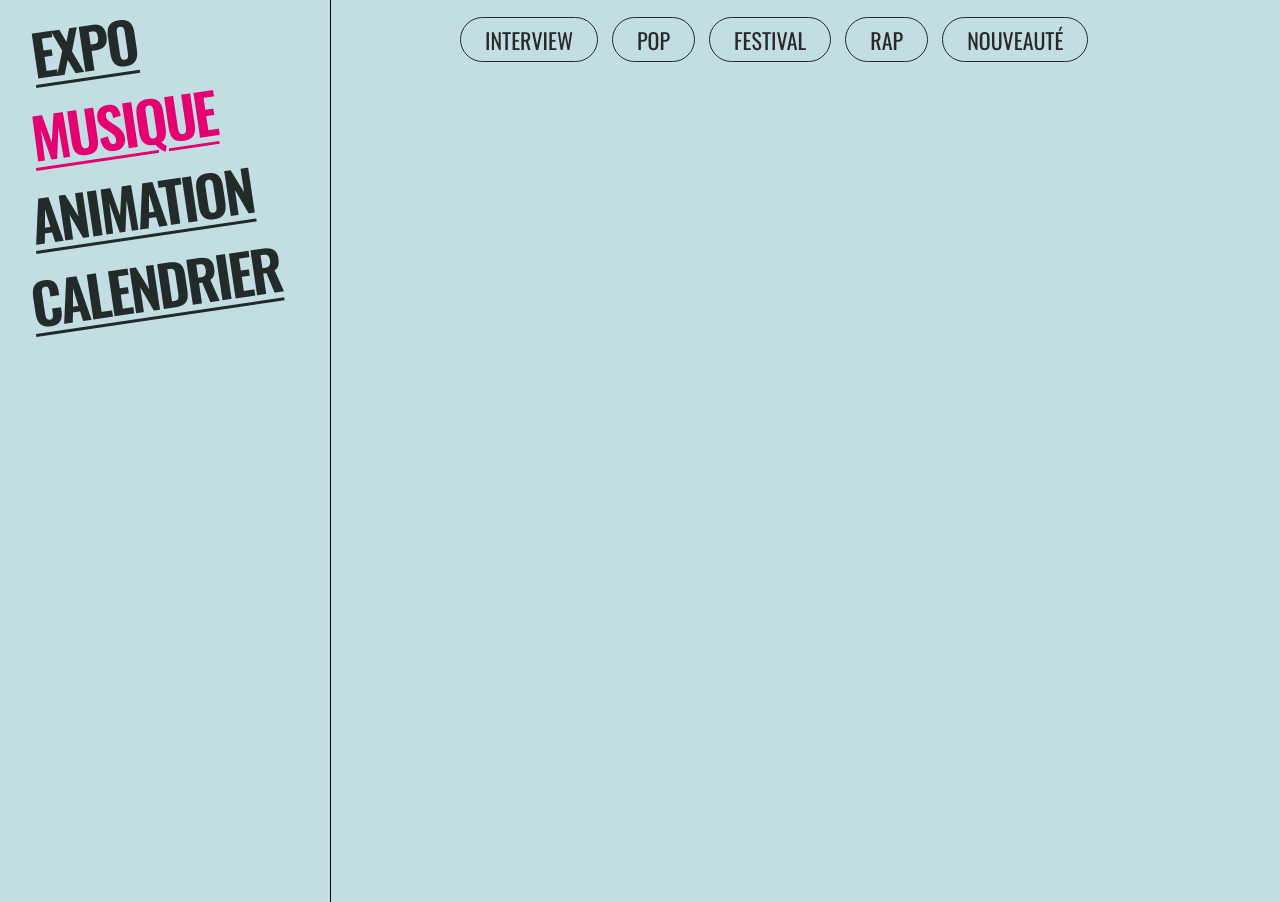
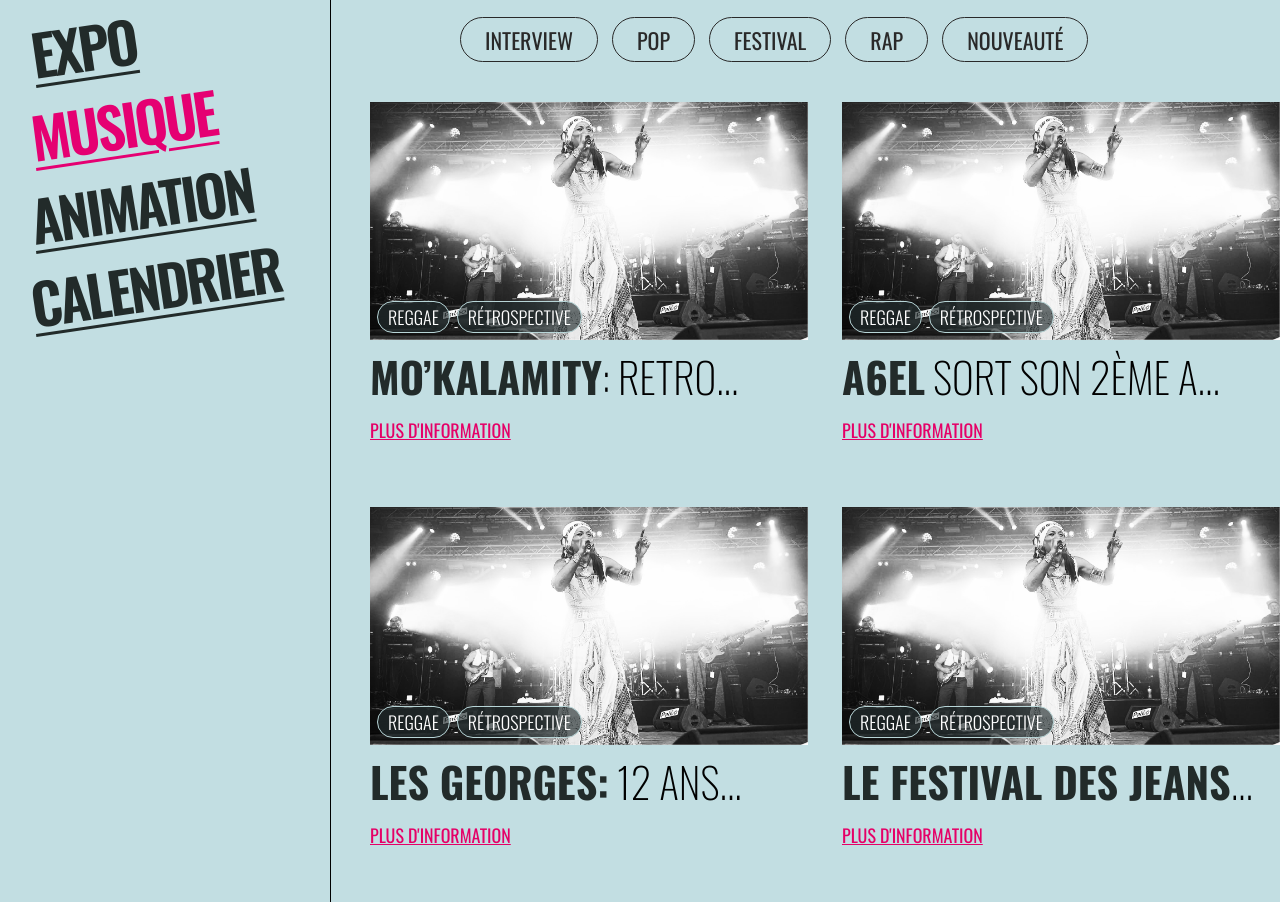
Before and after one commit to May1inn333/DesignSystem, a website built with Parcel: page src/musique.html in a window 1280 px wide. Shown: the part 198-1100 px from the top of the page. Built offline with nearby package versions, Linux system fonts and the light colour scheme.

Commit message:
card music

```diff
--- a/src/musique.html
+++ b/src/musique.html
@@ -16,10 +16,10 @@
     <ul class="header">
       <li class="menu-item">À PROPOS</li>
       <li class="menu-item">CONTACT</li>
-      <li class="menu-item"><strong>FR</strong> / DE / EN</li>
+      <li class="menu-item"><strong class="langue">FR</strong> / DE / EN</li>
     </ul>
     <div class="filter-section">
-      <p>Filters:</p>
+      <p>Filtres:</p>
       <div class="button-container">
         <button class="filter-button">Reggae</button>
         <button class="filter-button">Rétrospective</button>
@@ -46,6 +46,131 @@
         </ul>
       </div>
     </div>
+    <main class="actualites">
+      <!-- CARTE 1 -->
+      <article class="carte">
+        <div class="image-container">
+          <img src="/src/img/MoKalamity.jpg" alt="Concert de musique" />
+          <div class="categories">
+            <button>Reggae</button>
+            <button>Rétrospective</button>
+          </div>
+        </div>
+        <h2><strong>MO’KALAMITY</strong>: RETRO...</h2>
+        <a href="#">PLUS D'INFORMATION</a>
+      </article>
+
+      <!-- CARTE 2 -->
+      <article class="carte">
+        <div class="image-container">
+          <img src="/src/img/MoKalamity.jpg" alt="Portrait d'un artiste" />
+
+          <div class="categories">
+            <button>Reggae</button>
+            <button>Rétrospective</button>
+          </div>
+        </div>
+
+        <h2><strong>A6EL</strong> SORT SON 2ÈME A...</h2>
+
+        <a href="#">PLUS D'INFORMATION</a>
+      </article>
+      <!-- CARTE 3 -->
+      <article class="carte">
+        <div class="image-container">
+          <img src="/src/img/MoKalamity.jpg" alt="Les Georges" />
+
+          <div class="categories">
+            <button>Reggae</button>
+            <button>Rétrospective</button>
+          </div>
+        </div>
+
+        <h2><strong>LES GEORGES:</strong> 12 ANS...</h2>
+
+        <a href="#">PLUS D'INFORMATION</a>
+      </article>
+
+      <!-- CARTE 4 -->
+      <article class="carte">
+        <div class="image-container">
+          <img src="/src/img/MoKalamity.jpg" alt="Festival en plein air" />
+
+          <div class="categories">
+            <button>Reggae</button>
+            <button>Rétrospective</button>
+          </div>
+        </div>
+
+        <h2><strong>LE FESTIVAL DES JEANS</strong>...</h2>
+
+        <a href="#">PLUS D'INFORMATION</a>
+      </article>
+
+      <!-- CARTE 5 -->
+      <article class="carte">
+        <div class="image-container">
+          <img src="/src/img/MoKalamity.jpg" alt="Concert de musique" />
+
+          <div class="categories">
+            <button>Reggae</button>
+            <button>Rétrospective</button>
+          </div>
+        </div>
+
+        <h2><strong>MO’KALAMITY:</strong> RETRO...</h2>
+
+        <a href="#">PLUS D'INFORMATION</a>
+      </article>
+
+      <!-- CARTE 6 -->
+      <article class="carte">
+        <div class="image-container">
+          <img src="/src/img/MoKalamity.jpg" alt="Portrait d'un artiste" />
+
+          <div class="categories">
+            <button>Reggae</button>
+            <button>Rétrospective</button>
+          </div>
+        </div>
+
+        <h2><strong>A6EL</strong> SORT SON 2ÈME A...</h2>
+
+        <a href="#">PLUS D'INFORMATION</a>
+      </article>
+
+      <!-- CARTE 7 -->
+      <article class="carte">
+        <div class="image-container">
+          <img src="/src/img/MoKalamity.jpg" alt="Les Georges" />
+
+          <div class="categories">
+            <button>Reggae</button>
+            <button>Rétrospective</button>
+          </div>
+        </div>
+
+        <h2><strong>LES GEORGES:</strong> 12 ANS...</h2>
+
+        <a href="#">PLUS D'INFORMATION</a>
+      </article>
+
+      <!-- CARTE 8 -->
+      <article class="carte">
+        <div class="image-container">
+          <img src="/src/img/MoKalamity.jpg" alt="Festival en plein air" />
+
+          <div class="categories">
+            <button>Reggae</button>
+            <button>Rétrospective</button>
+          </div>
+        </div>
+
+        <h2><strong>LE FESTIVAL DES JEANS</strong>...</h2>
+
+        <a href="#">PLUS D'INFORMATION</a>
+      </article>
+    </main>
     <script src="js/main.js" type="module"></script>
   </body>
 </html>
--- /dev/null
+++ b/src/scss/_card.scss
@@ -0,0 +1,71 @@
+/* GRILLE DES ACTUALITES */
+
+.actualites {
+  display: grid;
+  grid-template-columns: repeat(2, minmax(0, 1fr));
+  column-gap: 34px;
+  row-gap: 64px;
+  padding-left: 370px;
+  padding-top: 300px;
+}
+
+.carte {
+  min-width: 0;
+  overflow: hidden;
+}
+
+.image-container {
+  position: relative;
+  width: 100%;
+  aspect-ratio: 1.84;
+  overflow: hidden;
+  background-color: #333;
+}
+
+.image-container img {
+  width: 100%;
+  height: 100%;
+  object-fit: cover;
+  display: block;
+}
+
+.categories {
+  position: absolute;
+  bottom: 7px;
+  left: 7px;
+
+  display: flex;
+  gap: 7px;
+}
+
+.categories button {
+  font-family: "Oswald", sans-serif;
+  font-size: 18px;
+  font-weight: 300;
+  text-transform: uppercase;
+  color: white;
+  background-color: rgba(35, 45, 47, 0.65);
+  border: 1px solid #b8d5d7;
+  border-radius: 20px;
+  padding: 2px 10px;
+}
+
+.carte h2 {
+  font-family: "Oswald", sans-serif;
+  font-size: clamp(25px, 4.8vw, 42px);
+  font-weight: 200;
+  white-space: nowrap;
+  overflow: hidden;
+  text-overflow: ellipsis;
+  margin-top: 5px;
+  margin-bottom: 10px;
+}
+
+.carte a {
+  display: inline-block;
+  font-family: "Oswald", sans-serif;
+  font-size: 18px;
+  font-weight: 400;
+  color: #e50067;
+  text-decoration: underline;
+}
--- a/src/scss/_font.scss
+++ b/src/scss/_font.scss
@@ -68,7 +68,7 @@
   transition: color 0.5s ease;
 }
 
-strong {
+.langue {
   color: var(--Pink, #e50072);
 }
 
@@ -91,3 +91,7 @@ p {
   text-transform: uppercase;
   color: #292929;
 }
+
+strong {
+  color: var(--Dark-Blue, #222b2a);
+}
--- a/src/scss/main.scss
+++ b/src/scss/main.scss
@@ -2,3 +2,4 @@
 @import "base";
 @import "layout";
 @import "modules/example";
+@import "card";
```
Also changed, not shown: src/img/MoKalamity.jpg (added).
